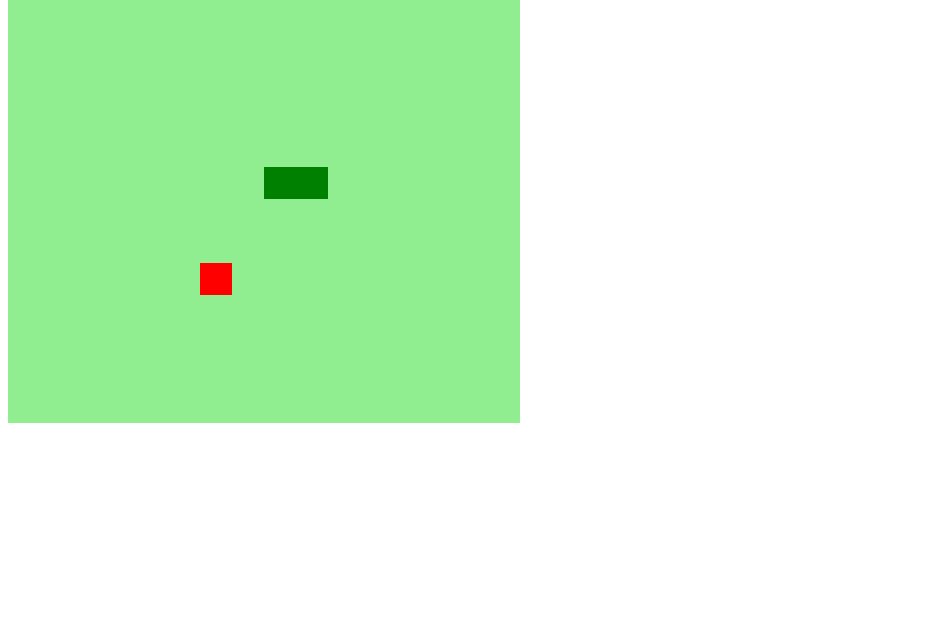
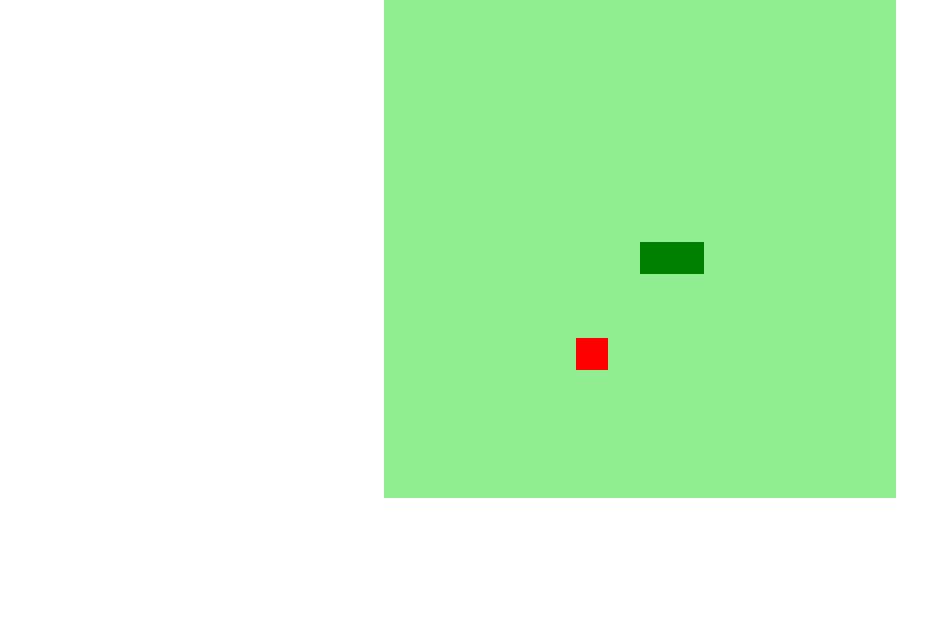
Before and after one commit to beatrizoliveiira/snake-game, a plain HTML site: page index.html in a window 1280 px wide. Shown: the part 169-800 px from the top of the page, without its empty margins (0-951 px from the left). Drawn offline with Linux system fonts and the light colour scheme.

Commit message:
adicionar estilização ao body

```diff
--- a/index.html
+++ b/index.html
@@ -4,6 +4,7 @@
     <meta charset="UTF-8">
     <meta name="viewport" content="width=device-width, initial-scale=1.0">
     <link rel="stylesheet" href="style.css">
+    <link href="https://fonts.googleapis.com/css2?family=Poppins:wght@200;300;400;500;700&display=swap" rel="stylesheet">
     <script defer src="script.js"></script>
     <title>Snake Game</title>
 </head>
--- a/style.css
+++ b/style.css
@@ -1,3 +1,19 @@
+/* Resets */
+* {
+    margin: 0;
+    padding: 0;
+    list-style: none;
+    box-sizing: border-box;
+    font-size: 1.6rem;
+    font-family: "Poppins", sans-serif;
+}
+
 body {
-
+    height: 95vh;
+    width: 95;
+    display: flex;
+    justify-content: center;
+    align-items: center;
+    flex-direction: column;
+    color:rgb(100, 186, 226);
 }
```
